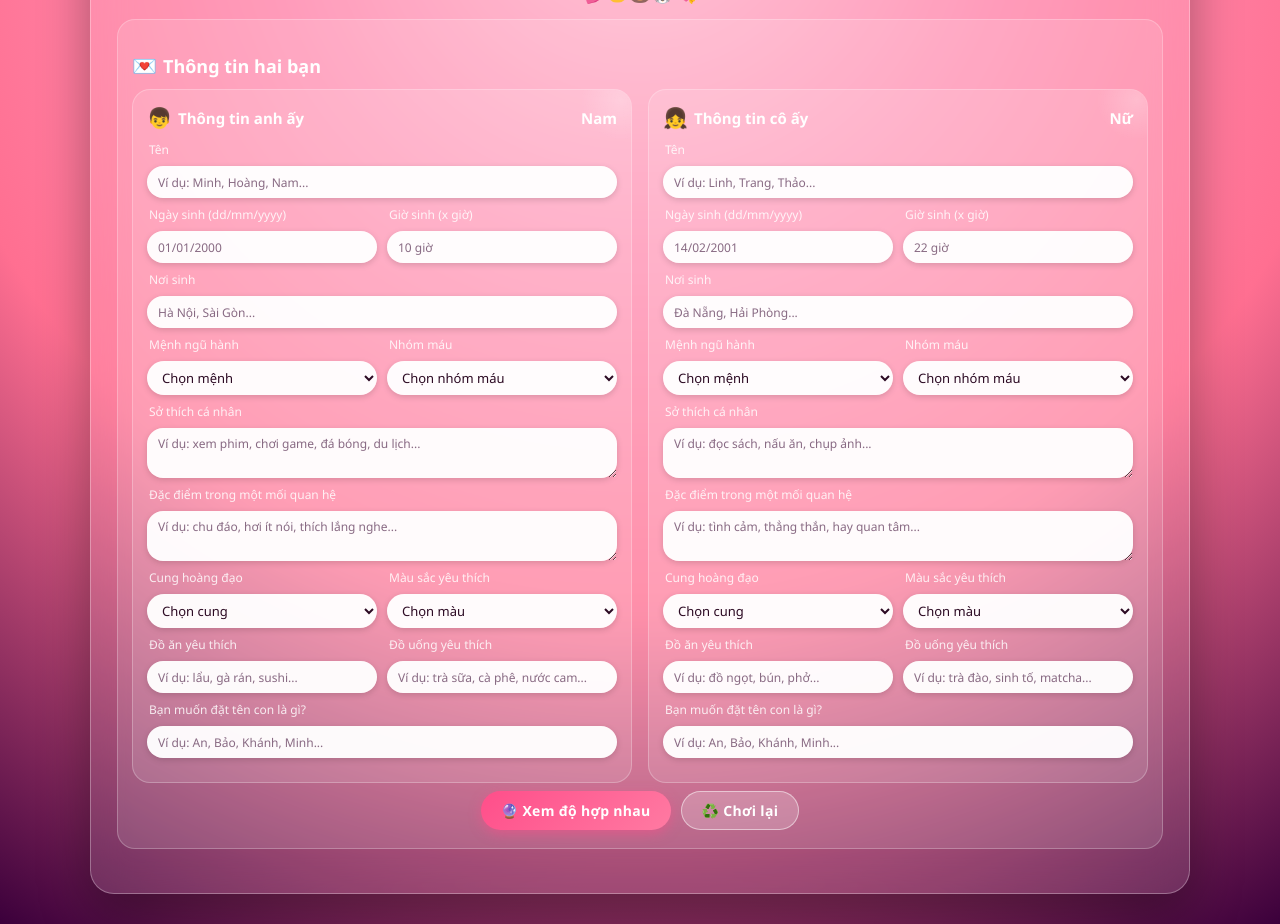
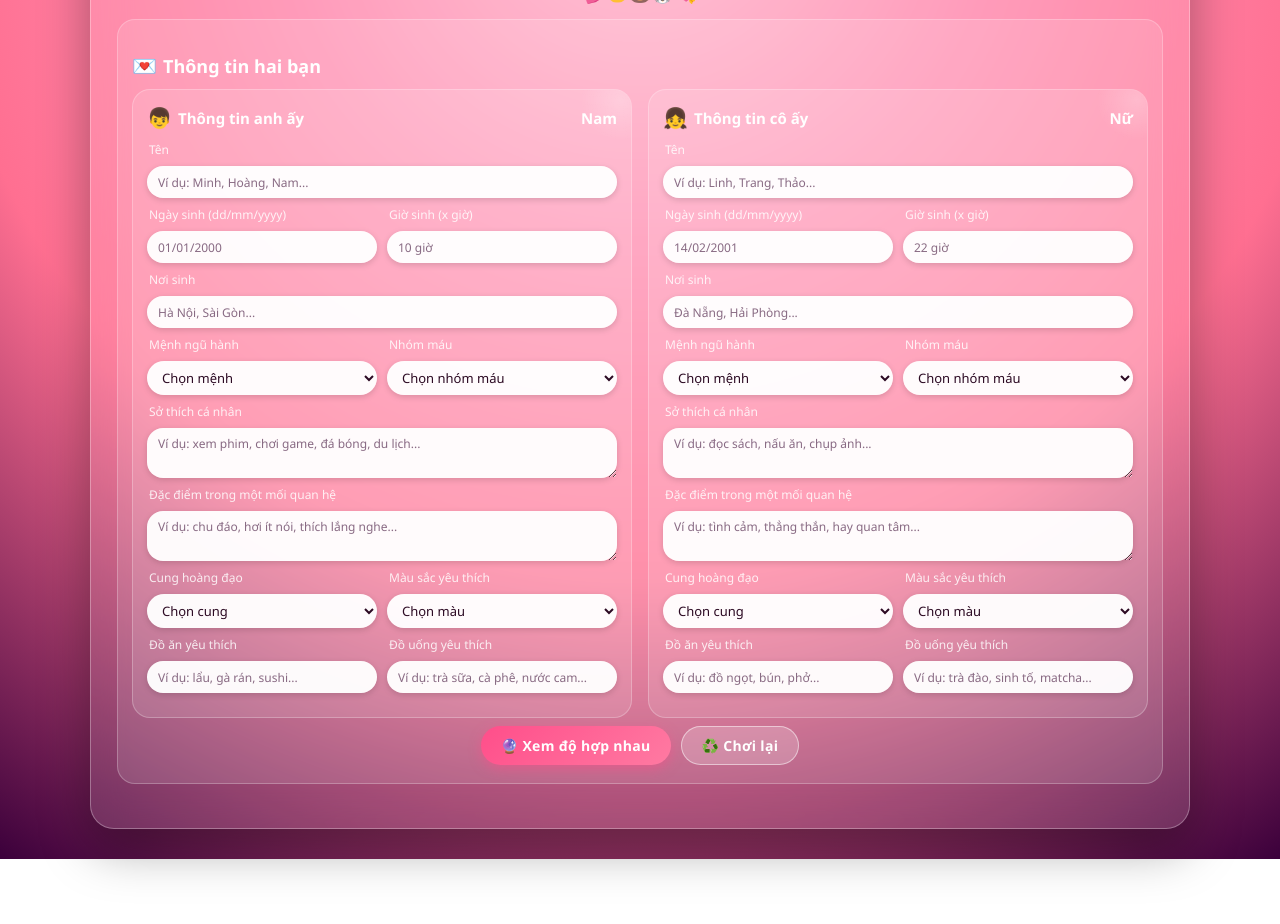
Before and after one commit to kazoukanjo/boi-tinh-duyen, a plain HTML site: page index.html in a window 1280 px wide. Shown: the part 121-1045 px from the top of the page. After the commit the page ends 980 px from the top, so only its background shows below. Drawn offline with Linux system fonts and the light colour scheme.

Commit message:
index.html

```diff
--- a/index.html
+++ b/index.html
@@ -511,10 +511,6 @@
               <input id="male-drink" type="text" placeholder="Ví dụ: trà sữa, cà phê, nước cam...">
             </div>
           </div>
-		  <div class="field-group">
-			<label for="male-babyname">Bạn muốn đặt tên con là gì?</label>
-			<input id="male-babyname" type="text" placeholder="Ví dụ: An, Bảo, Khánh, Minh...">
-		  </div>
         </div>
 
         <!-- BÊN NỮ -->
@@ -624,10 +620,6 @@
               <input id="female-drink" type="text" placeholder="Ví dụ: trà đào, sinh tố, matcha...">
             </div>
           </div>
-		  <div class="field-group">
-			<label for="female-babyname">Bạn muốn đặt tên con là gì?</label>
-			<input id="female-babyname" type="text" placeholder="Ví dụ: An, Bảo, Khánh, Minh...">
-		  </div>
         </div>
       </div>
 
```
